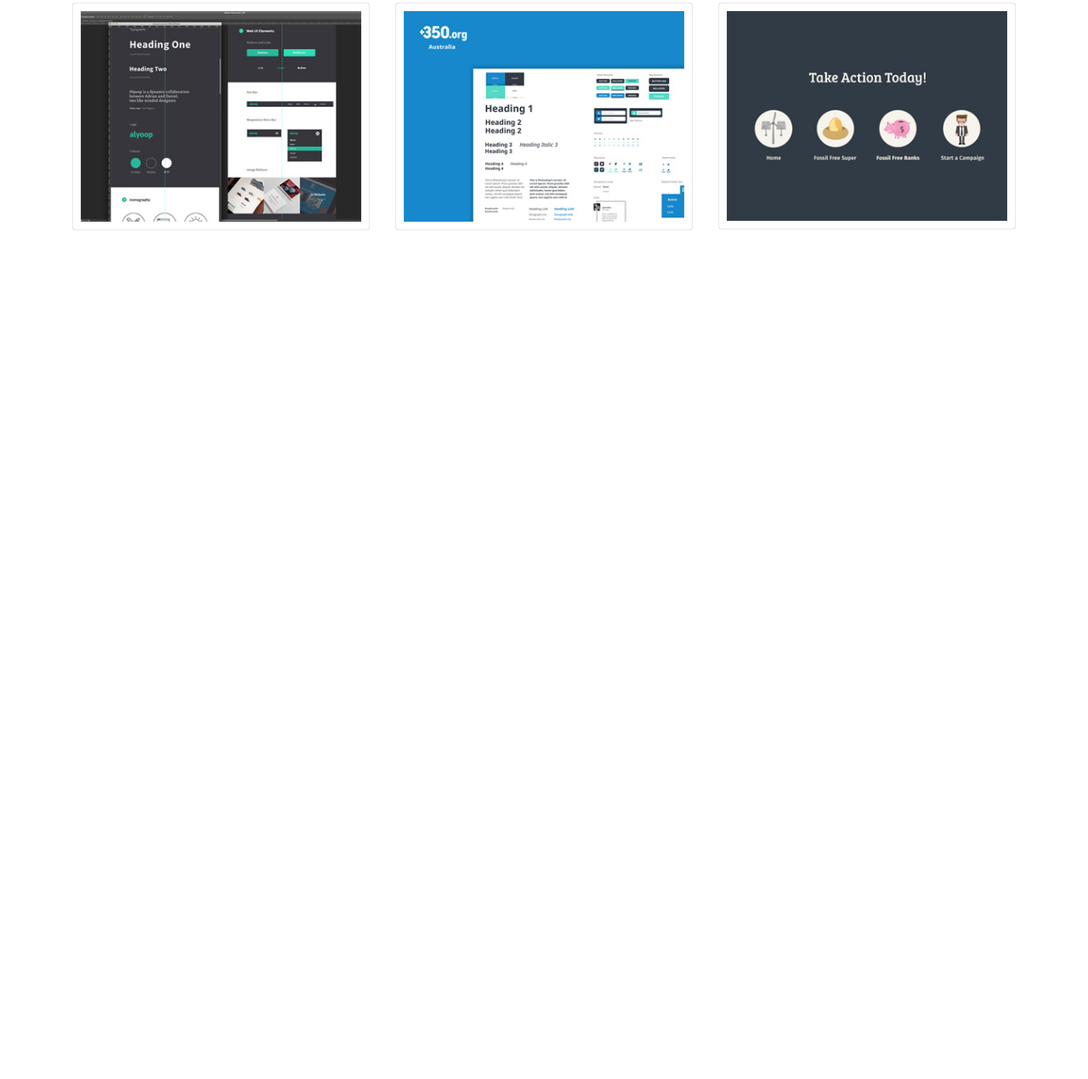
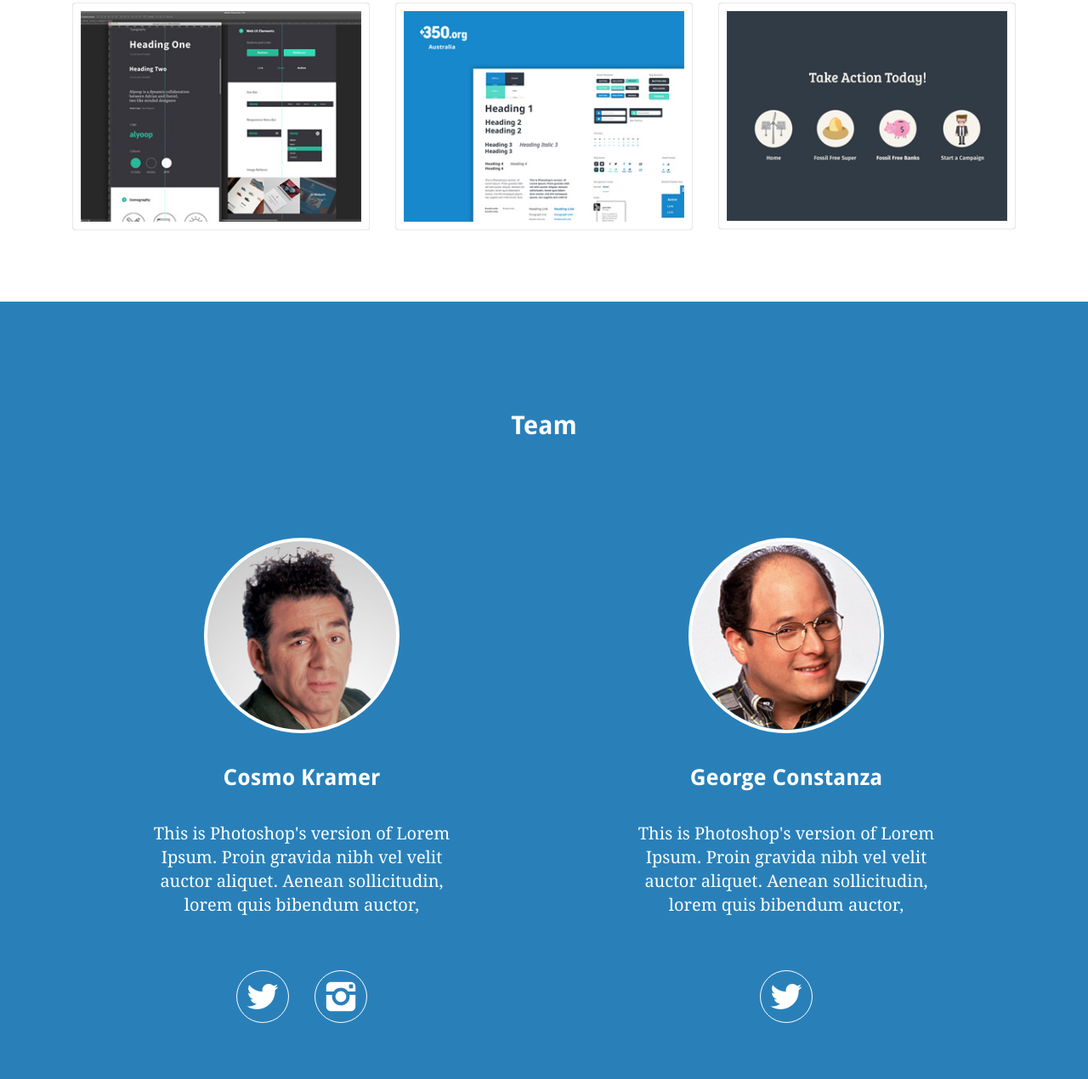
Before and after one commit to Baklytsky/Home-Work-7-Bootstrap-, a plain HTML site: page index.html in a window 1280 px wide. Shown: the part 2435-3705 px from the top of the page at 85% size. Before the commit the page ends 2790 px from the top, so only its background shows below. Drawn offline with nearby package versions, Linux system fonts and the light colour scheme.

Commit message:
team completed

```diff
--- a/index.html
+++ b/index.html
@@ -90,7 +90,7 @@
         </div>
         <div class="row">
             <ul class="portfolio-list col-8 mx-auto d-flex justify-content-between align-item-center">
-                <li><button class="portfolio-list-item nav-link active" id="all">All</button></li>
+                <li><button class="portfolio-list-item" id="all">All</button></li>
                 <li><button class="portfolio-list-item" id="design">Design</button></li>
                 <li><button class="portfolio-list-item" id="web">Web</button></li>
                 <li><button class="portfolio-list-item" id="illustrator">Illustration</button></li>
@@ -155,6 +155,33 @@
         </ul>
     </div>
 </section>
+<section id="team">
+    <div class="container">
+        <div class="row">
+        <h2 class="team-headline col-12 text-center">Team</h2>
+        </div>
+        <ul class="row d-flex justify-content-between align-items-center">
+            <li class="col-7 col-md-4 col-lg-4 mx-auto d-flex flex-column justify-content-center align-content-center text-center">
+                <h3 class="profile-headline Cosmo-Kramer">Cosmo Kramer</h3>
+                <p class="profile-text">This is Photoshop's version of Lorem Ipsum. Proin gravida nibh vel velit auctor aliquet. Aenean
+                    sollicitudin, lorem quis bibendum auctor,</p>
+                <ul class="row d-flex justify-content-center align-item-center pb-5 pt-5">
+                    <li><a href="#" class="icon-twitter profile-icons"></a></li>
+                    <li><a href="#" class="icon-instagrem profile-icons"></a></li>
+                </ul>
+            </li>
+            <li class="col-7 col-md-4 col-lg-4 mx-auto d-flex flex-column justify-content-center align-content-center text-center">
+                <h3 class="profile-headline George-Constansa">George Constanza</h3>
+                <p class="profile-text">This is Photoshop's version of Lorem Ipsum. Proin gravida nibh vel velit auctor aliquet. Aenean
+                    sollicitudin, lorem quis bibendum auctor,</p>
+                <ul class="row d-flex justify-content-center align-item-center pb-5 pt-5">
+                    <li><a href="#" class="icon-twitter profile-icons"></a></li>
+                </ul>
+            </li>
+        </ul>
+    </div>
+</section>
+
 
 
 <script src="https://code.jquery.com/jquery-3.3.1.slim.min.js"
--- a/styles/style.css
+++ b/styles/style.css
@@ -245,7 +245,69 @@ video {
 .portfolio-photo-item:hover .portfolio-holder {
     opacity: 0.9;
 }
-
+#team {
+    padding: 10% 0 10%;
+    background-color: #2980B9;
+}
+.team-headline {
+    font-size: 45px;
+    font-weight: 700;
+    padding-bottom: 10%;
+}
+.team-profile {
+    padding-top: 5%;
+}
+.profile-headline {
+    font-size: 26px;
+    font-weight: 700;
+    line-height: 4;
+}
+.Cosmo-Kramer:before {
+    content: "";
+    width: 230px;
+    height: 230px;
+    background: url("../img/cosmo_kramer.png") no-repeat center / cover;
+    border: 4px solid #FFF;
+    border-radius: 100%;
+    display: block;
+    padding: 10px;
+    margin: 0 auto;
+}
+.George-Constansa:before {
+    content: "";
+    width: 230px;
+    height: 230px;
+    background: url("../img/george_constanza.png") no-repeat center / cover;
+    border: 4px solid #FFF;
+    border-radius: 100%;
+    display: block;
+    padding: 10px;
+    margin: 0 auto;
+}
+.profile-icons {
+    font-size: 2em;
+    color: #FFF;
+    border: 1px solid #FFF;
+    border-radius: 100%;
+    display: -webkit-box;
+    display: -ms-flexbox;
+    display: flex;
+    -webkit-box-pack: center;
+    -ms-flex-pack: center;
+    justify-content: center;
+    -webkit-box-align: center;
+    -ms-flex-align: center;
+    align-items: center;
+    padding: 10px;
+    margin: 15px;
+    -webkit-transition: all 0.3s linear;
+    -o-transition: all 0.3s linear;
+    transition: all 0.3s linear;
+}
+.profile-icons:hover {
+    color: #2980B9;
+    background-color: #FFF;
+}
 
 
 
@@ -272,9 +334,8 @@ video {
 }
 @media (max-width: 1500px) {
     .video-headline {font-size: 45px;}
-    .about-headline {font-size: 30px;}
     .menu__item a {font-size: 20px;}
-    .portfolio-headline {font-size: 30px;}
+    .portfolio-headline, .team-headline, .about-headline {font-size: 30px;}
 }
 @media (max-width: 1200px) {
     .video-headline {font-size: 30px;}
@@ -283,9 +344,8 @@ video {
     .explore-link:after {padding-right: calc(50vw - 15px);}
     .explore-link:before {padding-left: calc(50vw - 15px);}
     .about-text {font-size: 20px;}
-    .services-headline {font-size: 18px;}
-    .services-text {font-size: 15px;}
-    .portfolio-list-item {font-size: 20px;}
+    .services-headline, .profile-headline, .portfolio-list-item {font-size: 20px;}
+    .services-text, .profile-text {font-size: 15px;}
 }
 @media (max-width: 992px) {
     .about-text {font-size: 20px; text-align: center}
@@ -293,18 +353,15 @@ video {
 }
 @media (max-width: 768px) {
     .video-headline {font-size: 20px;}
-    .about-headline {font-size: 20px;}
-    .menu__item a {font-size: 12px;}
-    .explore-title {font-size: 12px;}
-    .about-text {font-size: 15px; text-align: justify;}
-    .services-text {font-size: 15px; text-align: justify;}
-    .portfolio-headline {font-size: 20px;}
+    .about-headline, .portfolio-headline, .team-headline {font-size: 20px;}
+    .menu__item a, .explore-title {font-size: 12px;}
+    .about-text, .services-text {font-size: 15px; text-align: justify;}
 }
 @media (max-width: 475px) {
-    .video-headline {font-size: 15px;}
-    .menu__item a {font-size: 12px;}
-    .explore-title {font-size: 10px;}
+    .profile-headline {font-size: 15px;}
+    .menu__item a, .explore-title {font-size: 12px;}
     .video-title {top: 60%;}
-    .video-title h2 {display: none;}
+    .video-headline {display: none;}
     .portfolio-list {flex-direction: column; text-align: center;}
+    .Cosmo-Kramer:before, .George-Constansa:before {width: 130px; height: 130px;}
 }
```
